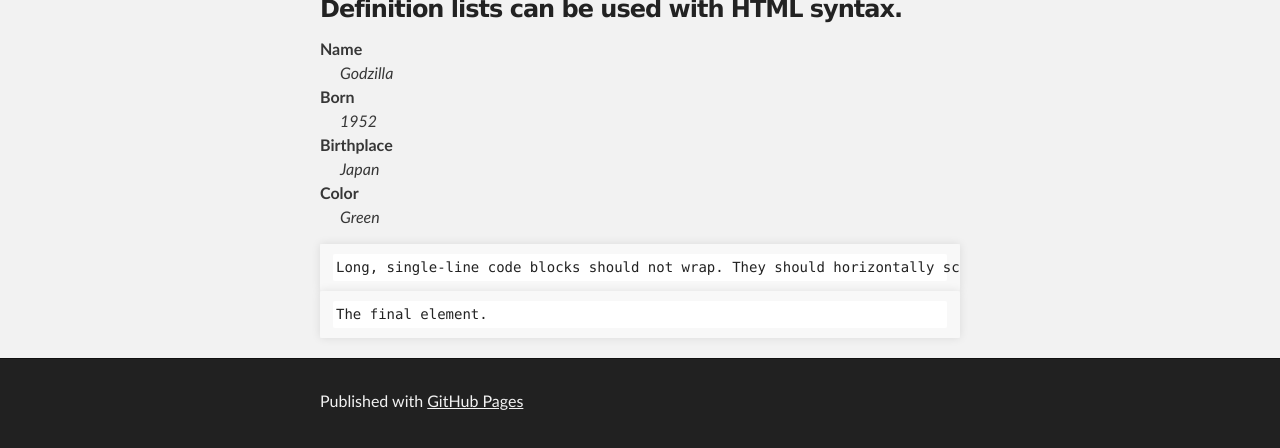
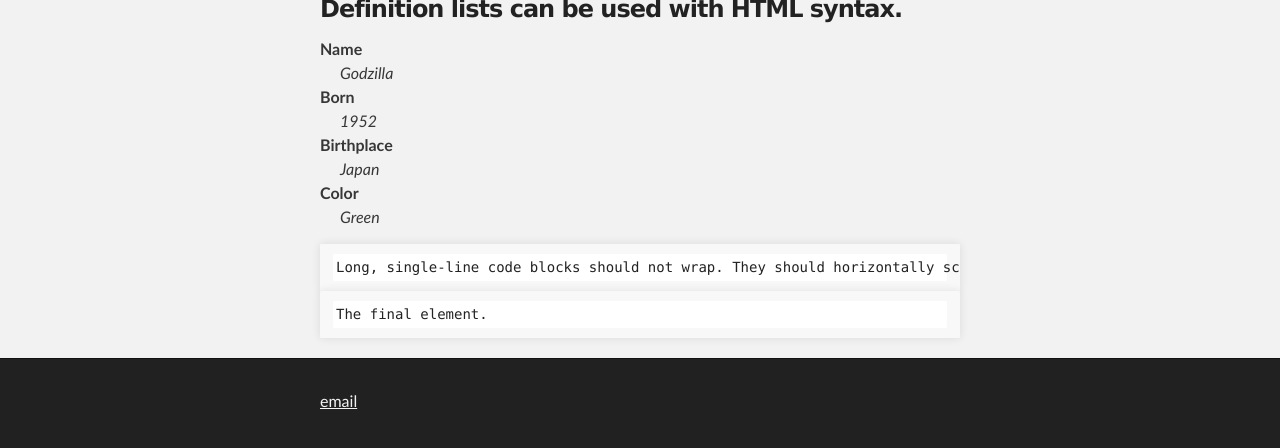
Before and after one commit to aidangarnish/aidangarnish.github.io, a Jekyll site: the page built from index.md, in a window 1280 px wide and 900 px high, scrolled down 2679 px, cut to the strip 452-900 px from the top of the window. Built offline with Jekyll 4.4.1, drawn with Linux system fonts in a browser that asks for light colours.

Commit message:
Updated footer

```diff
--- a/_layouts/default.html
+++ b/_layouts/default.html
@@ -39,7 +39,7 @@
         {% if site.github.is_project_page %}
         <p class="copyright">{{ site.title | default: site.github.repository_name }} maintained by <a href="{{ site.github.owner_url }}">{{ site.github.owner_name }}</a></p>
         {% endif %}
-        <p>Published with <a href="https://pages.github.com">GitHub Pages</a></p>
+        <p><a href="mailto:garnish@outlook.com">email</a></p>
       </footer>
     </div>
 
--- a/blog/index.html
+++ b/blog/index.html
@@ -1,6 +1,6 @@
 ---
 layout: default
-title: Hank Quinlan's Blog
+title: Aidan Garnish's Blog
 ---
 	<h1>{{ page.title }}</h1>
 	<ul class="posts">
```
